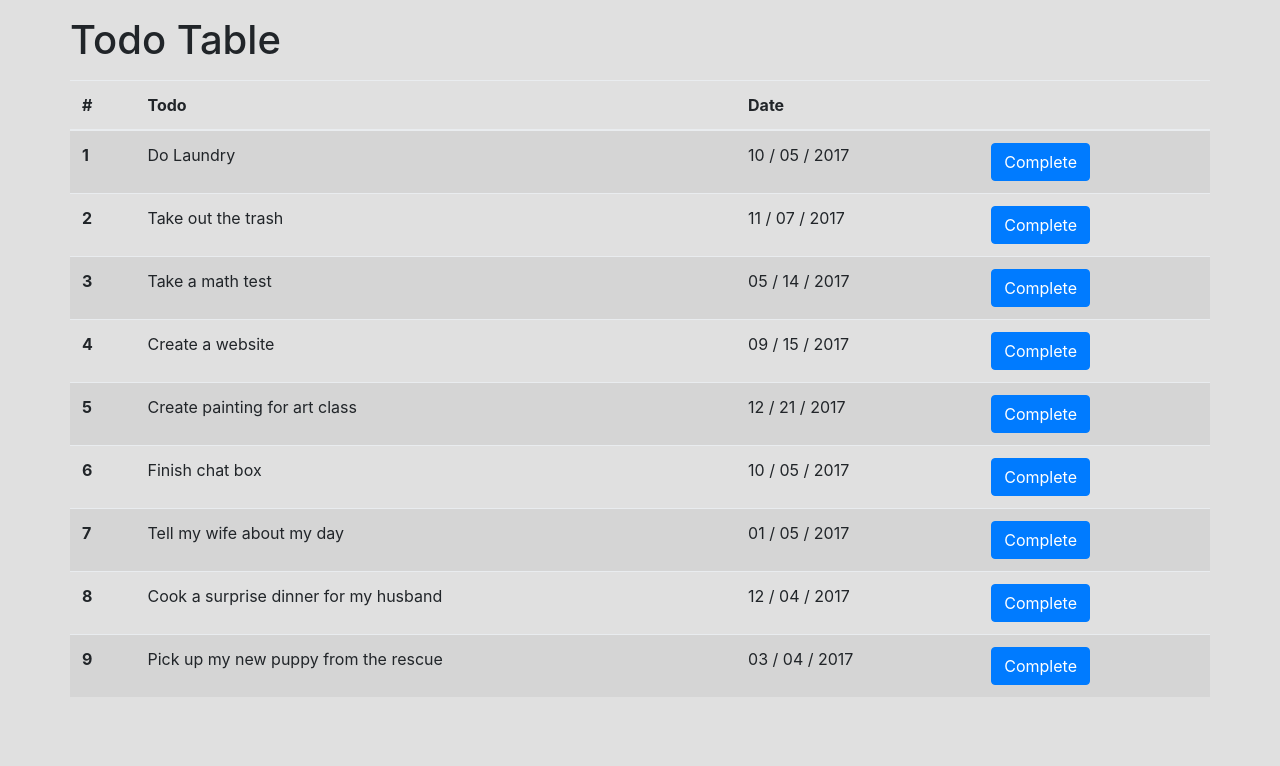
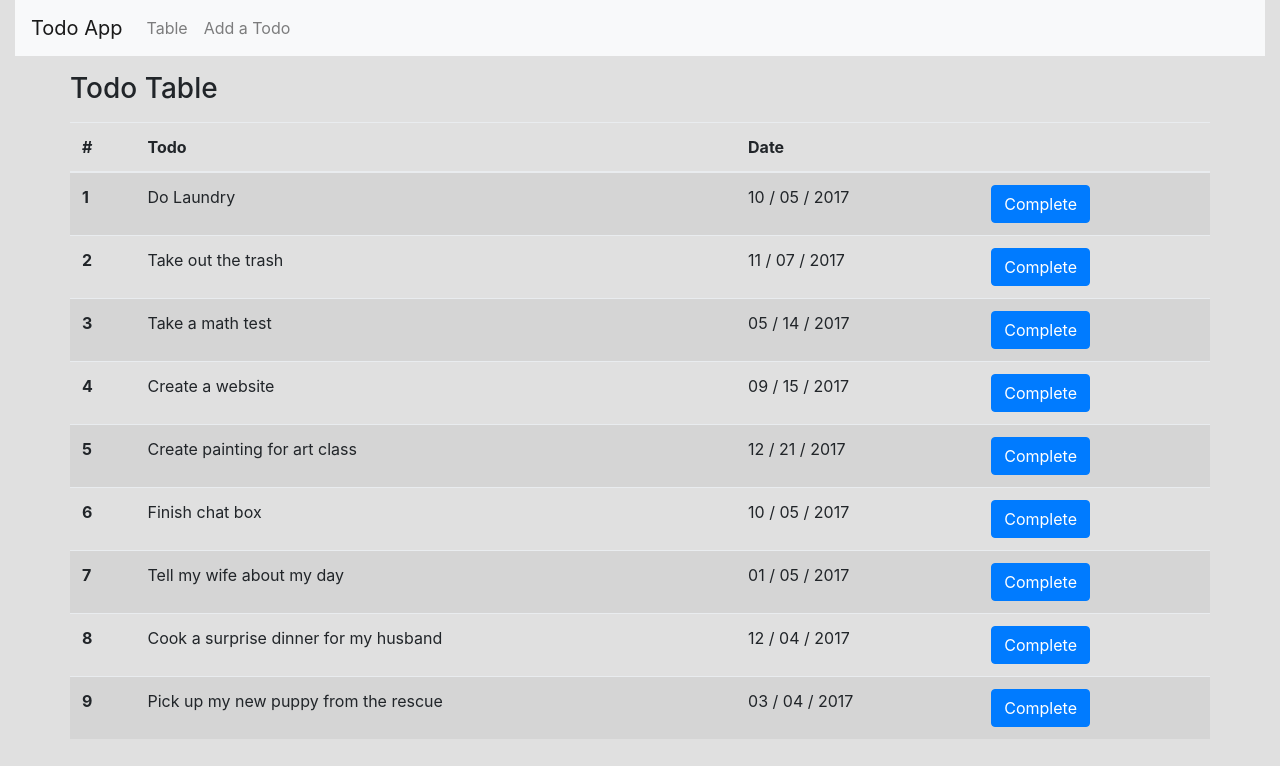
Before and after one commit to itsHabib/React-Workshop, a React app: page / in a window 1280 px wide. Shown: the top 766 px of the page. Built offline with nearby package versions, Linux system fonts and the light colour scheme.

Commit message:
create v1 of navbar

```diff
--- a/src/components/App.js
+++ b/src/components/App.js
@@ -1,6 +1,7 @@
 import React, { Component } from 'react'
 import TodoForm from './TodoForm'
 import TodoTable from './TodoTable'
+import TodoNavbar from './TodoNavbar'
 
 export default class App extends Component {
     constructor() {
@@ -13,6 +14,7 @@ export default class App extends Component {
     render() {
         return (
             <div>
+                <TodoNavbar/>
                 <TodoTable/>
             </div>
         )
--- a/src/components/TodoForm.js
+++ b/src/components/TodoForm.js
@@ -59,7 +59,7 @@ export default class TodoForm extends Component {
             <div className="container">
                 <div className="row justify-content-center">
                     <div className="col-4">
-                        <h1 id="form-comp-title">Add a Todo</h1>
+                        <h3 id="form-comp-title">Add a Todo</h3>
                     </div>
                 </div>
                 <form id="todo-form" onSubmit={this.handleSubmit.bind(this)}>
--- /dev/null
+++ b/src/components/TodoNavbar.js
@@ -0,0 +1,28 @@
+import React, { Component } from 'react'
+
+export default class TodoNavbar extends Component {
+    constructor(props) {
+        super()
+
+        this.state = {}
+    }
+    render() {
+        return (
+            <div className="container-fluid">
+                <nav className="navbar navbar-expand navbar-light bg-light">
+                    <a className="navbar-brand" href="#">Todo App</a>
+                    <div className="collapse navbar-collapse" id="navbarSupportedContent">
+                        <ul className="navbar-nav mr-auto">
+                            <li className="nav-item">
+                                <a className="nav-link" href="#">Table</a>
+                            </li>
+                            <li className="nav-item">
+                                <a className="nav-link" href="#">Add a Todo</a>
+                            </li>
+                        </ul>
+                    </div>
+                </nav>
+            </div>
+        )
+    }
+}
--- a/src/components/TodoTable.js
+++ b/src/components/TodoTable.js
@@ -61,7 +61,7 @@ export default class TodoTable extends Component {
         return (
             <div className="container">
             <div className="row">
-                <h1 className="mt-3">Todo Table</h1>
+                <h3 className="mt-3">Todo Table</h3>
             </div>
             <div className="row">
             <table className="table table-striped mt-2">
```
Also changed, not shown: src/styles/main.scss (line endings or trailing spaces).
